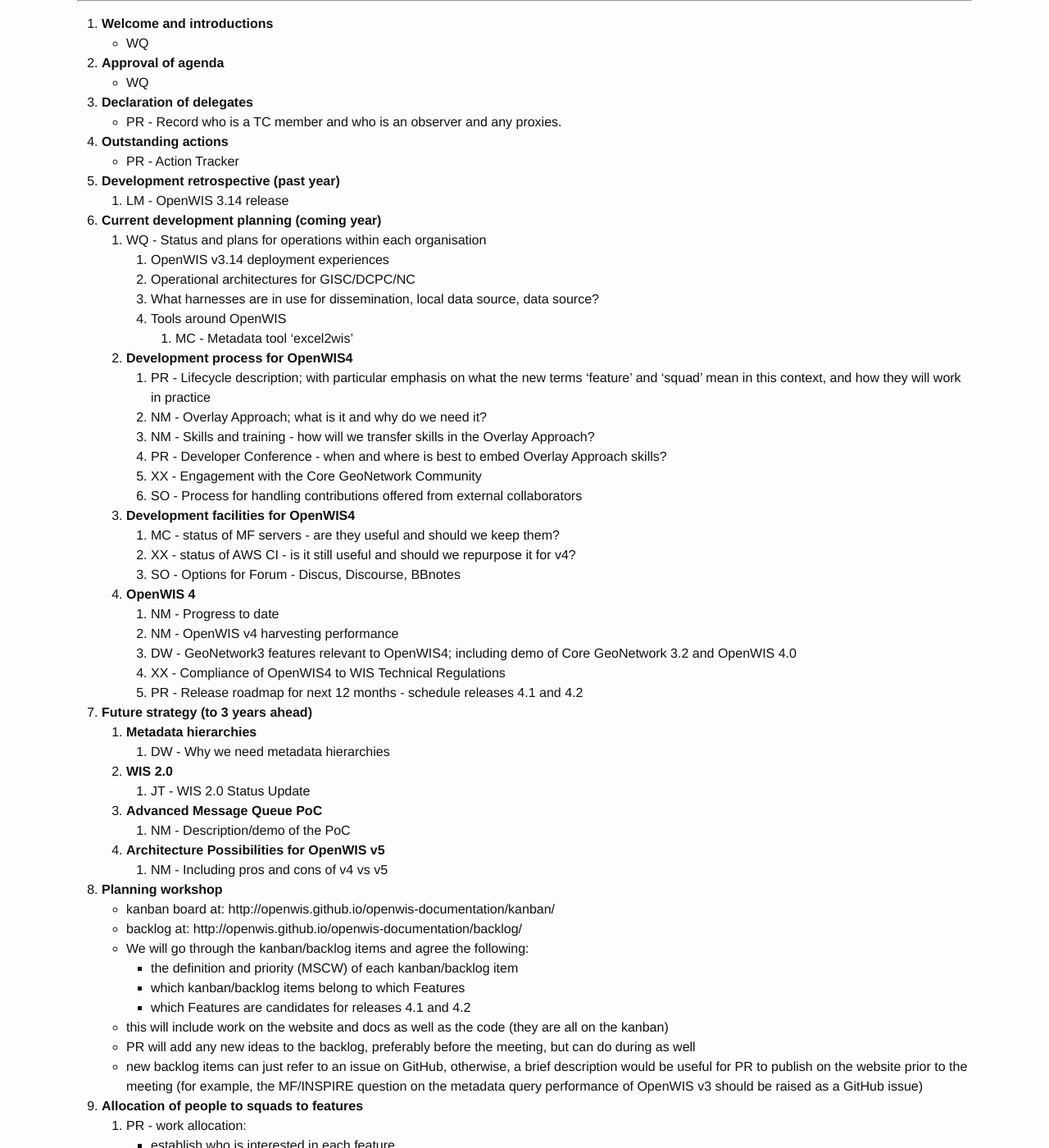
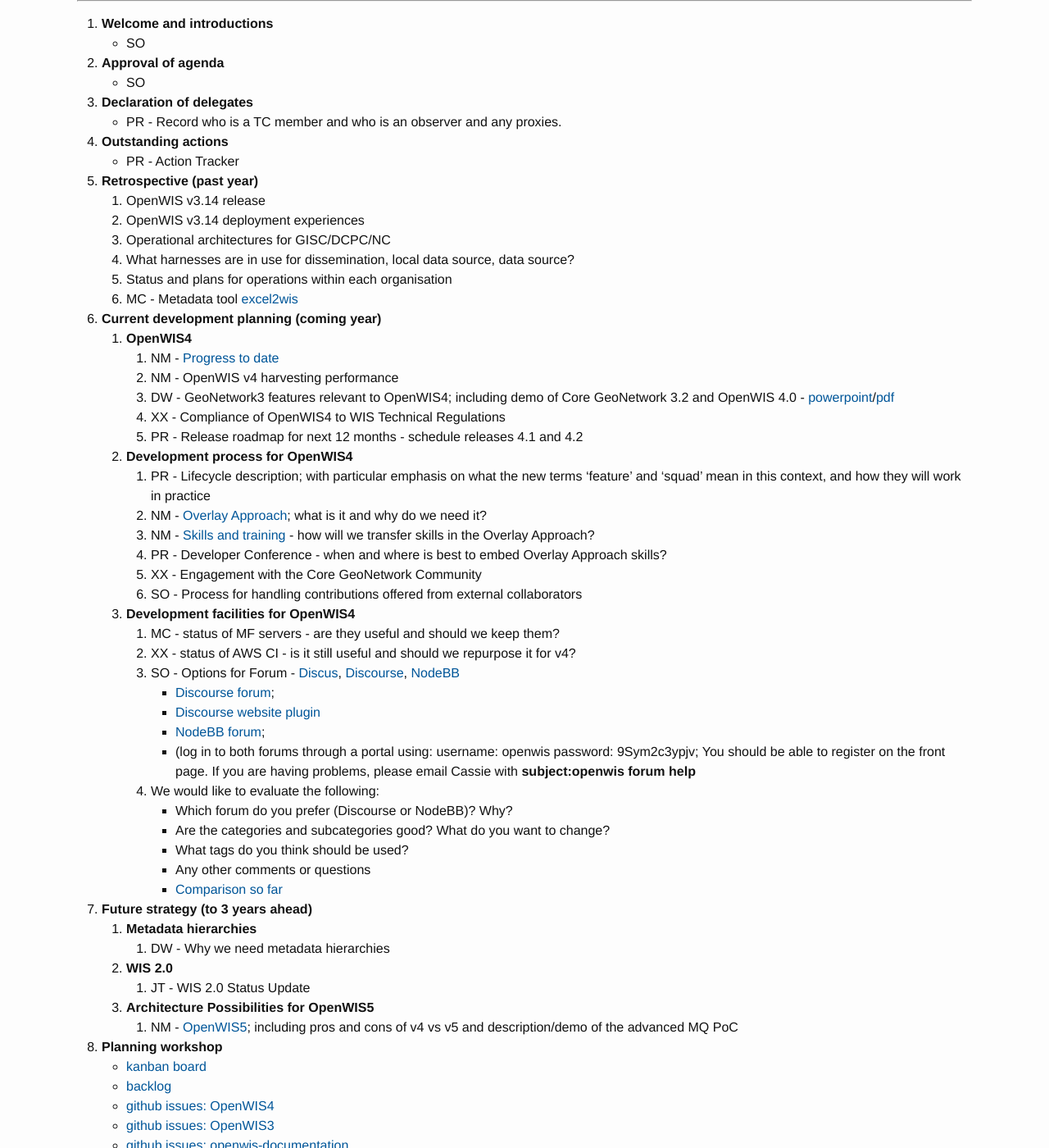
Before and after one commit to OpenWIS/openwis-documentation, a Jekyll site: the page built from _minutes/2017-02-23-Agenda-OpenWIS-Technical-Committee-2017-Mar-Toulouse.md, in a window 1280 px wide and 1400 px high, scrolled down 260 px. Shown: the whole window at 82% size. Built offline with Jekyll 4.4.1, drawn with Linux system fonts in a browser that asks for light colours.

Commit message:
Update-TC--Mar-2017-agenda
Inc updated action tracker and AM agenda.

```diff
--- a/_minutes/2017-02-23-Agenda-OpenWIS-Technical-Committee-2017-Mar-Toulouse.md
+++ b/_minutes/2017-02-23-Agenda-OpenWIS-Technical-Committee-2017-Mar-Toulouse.md
@@ -8,51 +8,61 @@
 ---
 
 1. **Welcome and introductions**
-    - WQ
+    - SO
 2. **Approval of agenda**
-    - WQ
+    - SO
 3. **Declaration of delegates**
     - PR - Record who is a TC member and who is an observer and any proxies.
 4. **Outstanding actions**
     - PR - Action Tracker
-5. **Development retrospective (past year)**
-    1. LM - OpenWIS 3.14 release
+5. **Retrospective (past year)**
+    1. OpenWIS v3.14 release
+    2. OpenWIS v3.14 deployment experiences
+    3. Operational architectures for GISC/DCPC/NC
+    4. What harnesses are in use for dissemination, local data source, data source?
+    5. Status and plans for operations within each organisation
+    6. MC - Metadata tool [excel2wis](https://github.com/OpenWIS/excel2wis)
 6. **Current development planning (coming year)**
-    1. WQ - Status and plans for operations within each organisation
-        1. OpenWIS v3.14 deployment experiences
-        2. Operational architectures for GISC/DCPC/NC
-        3. What harnesses are in use for dissemination, local data source, data source?
-        4. Tools around OpenWIS
-            1. MC - Metadata tool 'excel2wis'
+    4. **OpenWIS4**
+        1. NM - [Progress to date]({{ site.baseurl | prepend: site.url }}/assets/TC201703-Progress-to-date.pdf)
+        2. NM - OpenWIS v4 harvesting performance
+        3. DW - GeoNetwork3 features relevant to OpenWIS4; including demo of Core GeoNetwork 3.2 and OpenWIS 4.0 - [powerpoint]({{ site.baseurl | prepend: site.url }}/assets/TC201703-GeoNetwork_Features.pptx)/[pdf]({{ site.baseurl | prepend: site.url }}/assets/TC201703-GeoNetwork_Features.pdf)
+        4. XX - Compliance of OpenWIS4 to WIS Technical Regulations
+        5. PR - Release roadmap for next 12 months - schedule releases 4.1 and 4.2
     2. **Development process for OpenWIS4**
         1. PR - Lifecycle description; with particular emphasis on what the new terms 'feature' and 'squad' mean in this context, and how they will work in practice
-        2. NM - Overlay Approach; what is it and why do we need it?
-        3. NM - Skills and training - how will we transfer skills in the Overlay Approach?
+        2. NM - [Overlay Approach]({{ site.baseurl | prepend: site.url }}/assets/TC201703-Overlay-approach.pdf); what is it and why do we need it?
+        3. NM - [Skills and training]({{ site.baseurl | prepend: site.url }}/assets/TC201703-Skills-and-training.pdf) - how will we transfer skills in the Overlay Approach?
         4. PR - Developer Conference - when and where is best to embed Overlay Approach skills?
         5. XX - Engagement with the Core GeoNetwork Community
         6. SO - Process for handling contributions offered from external collaborators
     3. **Development facilities for OpenWIS4**
         1. MC - status of MF servers - are they useful and should we keep them?
         2. XX - status of AWS CI - is it still useful and should we repurpose it for v4?
-        3. SO - Options for Forum - Discus, Discourse, BBnotes
-    4. **OpenWIS 4**
-        1. NM - Progress to date
-        2. NM - OpenWIS v4 harvesting performance
-        3. DW - GeoNetwork3 features relevant to OpenWIS4; including demo of Core GeoNetwork 3.2 and OpenWIS 4.0
-        4. XX - Compliance of OpenWIS4 to WIS Technical Regulations
-        5. PR - Release roadmap for next 12 months - schedule releases 4.1 and 4.2
+        3. SO - Options for Forum - [Discus]({{ site.baseurl | prepend: site.url }}/assets/TC201703-DisqusNotes.pdf), [Discourse]({{ site.baseurl | prepend: site.url }}/assets/TC201703-DiscourseNotes.pdf), [NodeBB]({{ site.baseurl | prepend: site.url }}/assets/TC201703-NodebbNotes.pdf)
+            - [Discourse forum](https://discourse.dev2.openwis.io);
+            - [Discourse website plugin](https://cassie-stearns.github.io/test/discourse40.html)
+            - [NodeBB forum](https://nodebb.dev2.openwis.io);
+            - (log in to both forums through a portal using: username: openwis password: 9Sym2c3ypjv; You should be able to register on the front page. If you are having problems, please email Cassie with **subject:openwis forum help**
+        4. We would like to evaluate the following:
+            - Which forum do you prefer (Discourse or NodeBB)? Why?
+            - Are the categories and subcategories good? What do you want to change?
+            - What tags do you think should be used?
+            - Any other comments or questions
+            - [Comparison so far]({{ site.baseurl | prepend: site.url }}/assets/TC201703-OpenWISForumDevelopment.pdf)
 7. **Future strategy (to 3 years ahead)**
     1. **Metadata hierarchies**
         1. DW - Why we need metadata hierarchies
     2. **WIS 2.0**
         1. JT - WIS 2.0 Status Update
-    3. **Advanced Message Queue PoC**
-        1. NM - Description/demo of the PoC
-    4. **Architecture Possibilities for OpenWIS v5**
-        1. NM - Including pros and cons of v4 vs v5
+    3. **Architecture Possibilities for OpenWIS5**
+        1. NM - [OpenWIS5]({{ site.baseurl | prepend: site.url }}/assets/TC201703-OpenWIS5.pdf); including pros and cons of v4 vs v5 and description/demo of the advanced MQ PoC
 8. **Planning workshop**
-    - kanban board at: http://openwis.github.io/openwis-documentation/kanban/
-    - backlog at: http://openwis.github.io/openwis-documentation/backlog/
+    - [kanban board](http://openwis.github.io/openwis-documentation/kanban/)
+    - [backlog](http://openwis.github.io/openwis-documentation/backlog/)
+    - [github issues: OpenWIS4](https://github.com/OpenWIS/openwis4/issues)
+    - [github issues: OpenWIS3](https://github.com/OpenWIS/openwis/issues)
+    - [github issues: openwis-documentation](https://github.com/OpenWIS/openwis-documentation/issues)
     - We will go through the kanban/backlog items and agree the following:
         - the definition and priority (MSCW) of each kanban/backlog item
         - which kanban/backlog items belong to which Features
```
Also changed, not shown: _minutes/2017-02-23-Agenda-OpenWIS-Annual-Meeting-2017-Toulouse.md (+6 -1 lines), _minutes/2017-03-15-OpenWIS-Action-Tracker-2017-Mar.md (added, +83 -0 lines), _rules2/2016-03-09-OpenWIS-Financial-Management.md (+3 -4 lines), 10 other files.
